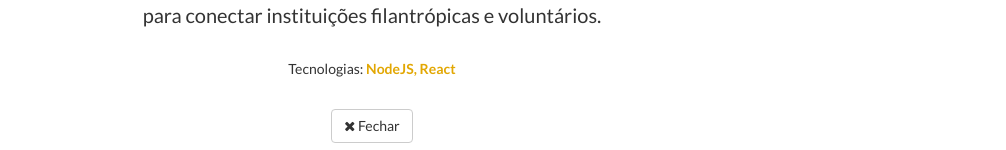
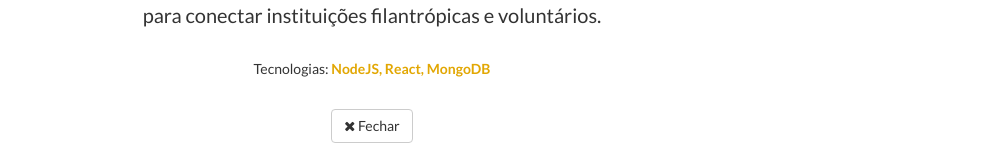
Before and after one commit to wescleymatos/wescleymatos.github.io, a plain HTML site: page index.html in a window 1280 px wide. Both pictures are taken after a click on the link 250 px from the left and 1147 px from the top of the page. Shown: the part 1226-1376 px from the top of the page, without its empty margins (268-1274 px from the left). Drawn offline with nearby package versions, Linux system fonts and the light colour scheme.

Commit message:
atualização das tecnologias

```diff
--- a/index.html
+++ b/index.html
@@ -198,7 +198,7 @@
                             <p>Iniciativa opensource do <a href="https://www.devpleno.com/">DevPleno</a> que consiste em um projeto de marketplace para conectar instituições filantrópicas e voluntários.</p>
                             <ul class="list-inline item-details">
                                 <li>Tecnologias:
-                                    <strong>NodeJS, React</strong>
+                                    <strong>NodeJS, React, MongoDB</strong>
                                 </li>
                             </ul>
                             <button type="button" class="btn btn-default" data-dismiss="modal"><i class="fa fa-times"></i> Fechar</button>
@@ -227,7 +227,7 @@
                             <p>Projeto para geolocalização de restaurantes. O projeto foi realizado ao longo do Fullstack Academy 2 realizado pelo <a href="https://www.devpleno.com/">DevPleno</a>.</p>
                             <ul class="list-inline item-details">
                                 <li>Tecnologias:
-                                    <strong>NodeJS, React, Firebase</strong>
+                                    <strong>NodeJS, React, Firebase, MongoDB</strong>
                                 </li>
                             </ul>
                             <button type="button" class="btn btn-default" data-dismiss="modal"><i class="fa fa-times"></i> Fechar</button>
```
